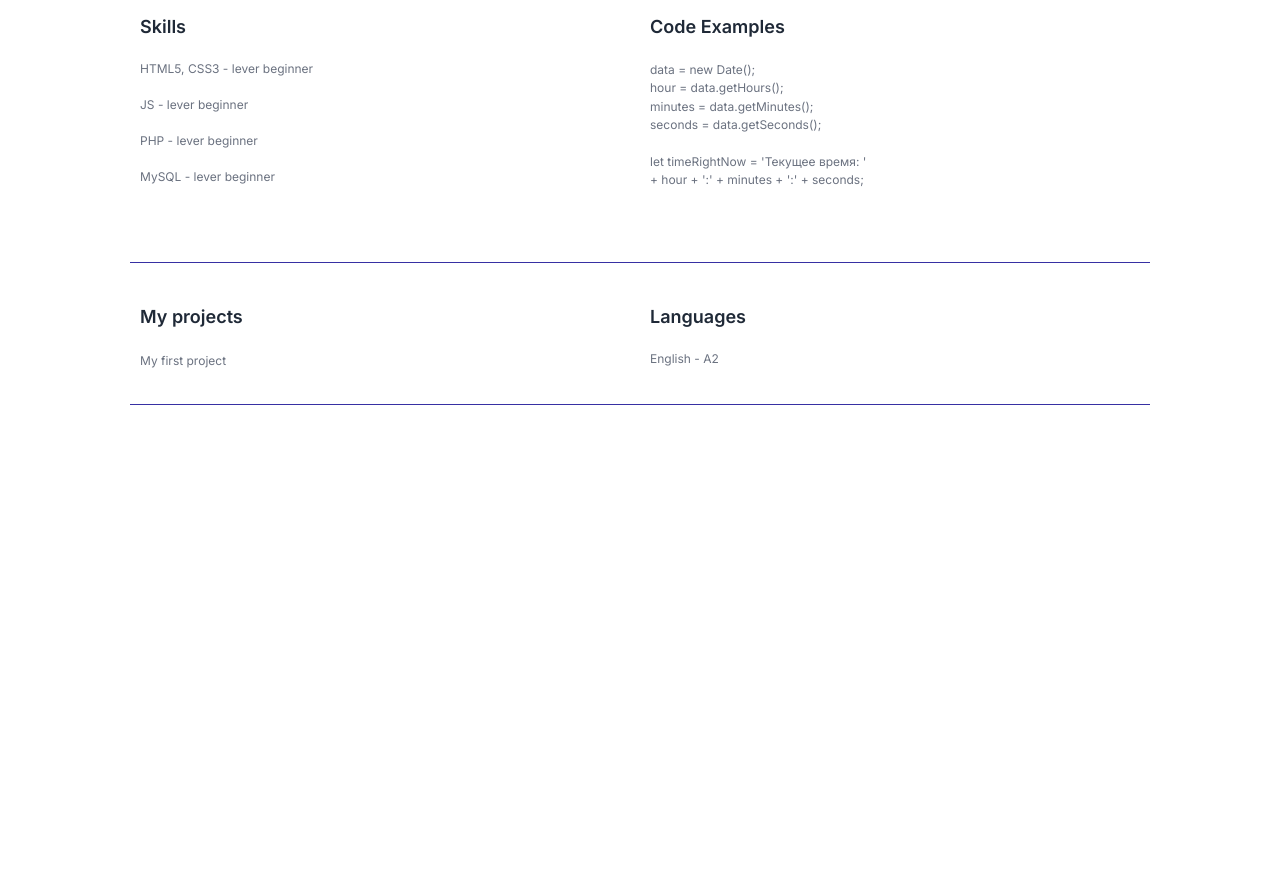
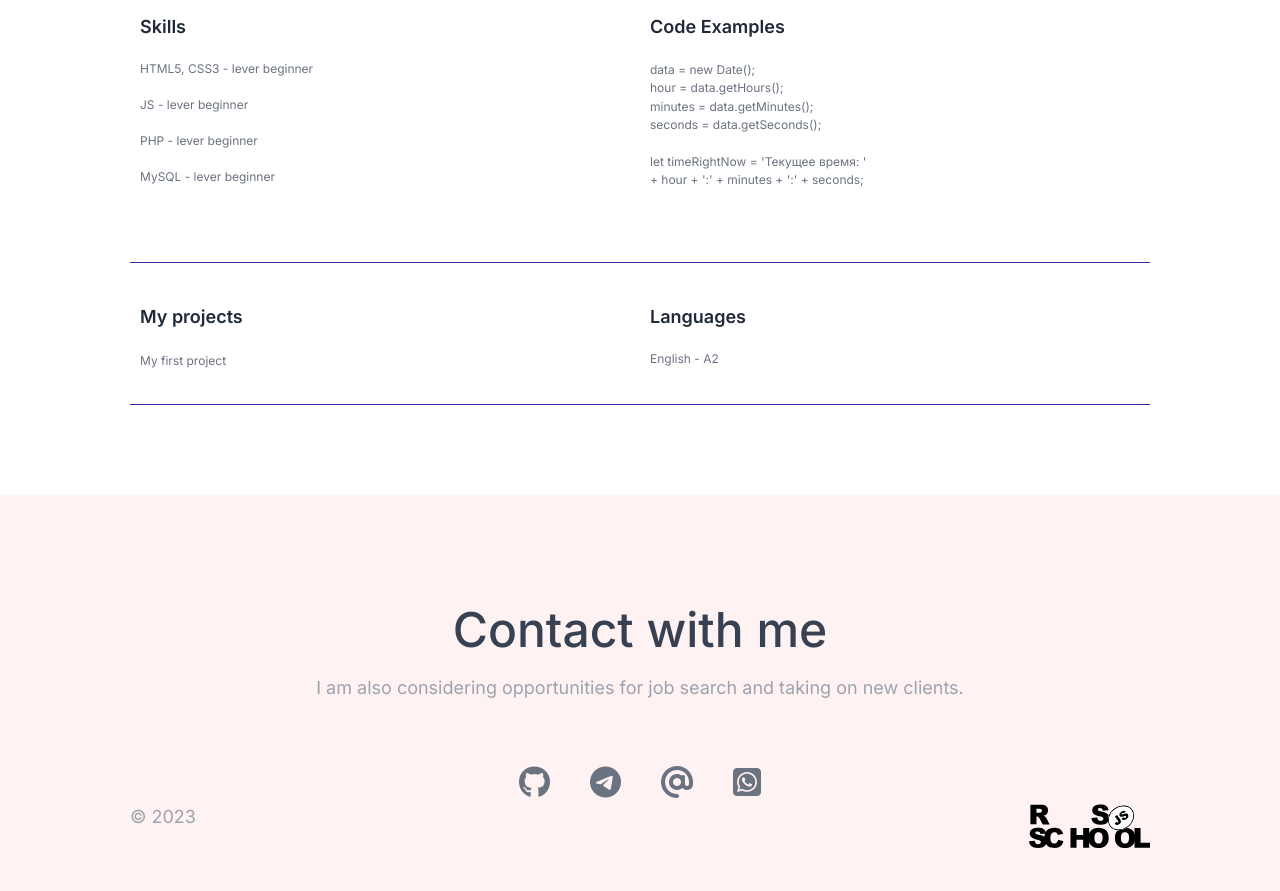
Before and after one commit to Umbassa-winner/rsschool-cv, a plain HTML site: page index.html in a window 1280 px wide. Shown: the part 1632-2523 px from the top of the page. Before the commit the page ends 2067 px from the top, so only its background shows below. Drawn offline with Linux system fonts and the light colour scheme.

Commit message:
feat: add footer

```diff
--- a/index.html
+++ b/index.html
@@ -11,6 +11,11 @@
   <link rel="preconnect" href="https://fonts.googleapis.com">
   <link rel="preconnect" href="https://fonts.gstatic.com" crossorigin>
   <link href="https://fonts.googleapis.com/css2?family=Inter:wght@400;500;600;700&display=swap" rel="stylesheet">
+
+
+  <!-- FONT AWESOME -->
+
+  <script src="https://kit.fontawesome.com/ee075e0d95.js" crossorigin="anonymous"></script>
 
   <!--NORMALIZE-->
 
@@ -44,28 +49,23 @@
 <!-- SECOND BLOCK -->
     <section class="second_wrap">
       <div class="second_block">
-
         <div class="intro_hello">
           <div class="main_info">
-
             <div class="main_info_first_div">
               <div class="line">
                 <hr>
               </div>
               <p class="name">Daniel Panyukov</p>
             </div>
-
-            <h1>Code сreate.  <br>
-              Innovate iterate.</h1>
+            <h1>Code сreate  <br>
+              Innovate iterate</h1>
             <p class="introdution">Hello, I'm Daniel, a Web Developer. If you need a reliable hand to <br> code your digital vision and elevate your online presence, <br> let's join forces.</p>
-
             <button class="hire">Hire me</button>
             <button class="read_more">Portfolio</button>
           </div>
             <p class="work_time">I am currently open to working full-time.</p>
         </div>
-
-        <div class="photo"><img src="Face.jpg" alt="my_face"></div>
+        <div class="photo"><img src="img/Face.jpg" alt="my_face"></div>
       </div>
     </section>
 
@@ -75,17 +75,12 @@
           <span>From initial ideas to a unique web app with <br> branding, from a sketch </span>
           <span class="purple">on paper <br> to the final product.</span>
         </div>
-
           <div class="information">
-
             <div class="first_info">
               <div class="about_me">
-
                 <h5>About me</h5>
                 <p>I got interested in IT sphere as it seemed unattainable and foreign to me. I used to work on creating advertising videos in Adobe After Effects. Then, I met someone who helped me develop a learning plan for web development. In six months, I mastered basic frontend/backend skills and I plan to continue learning. I believe that perseverance, curiosity, discipline and determination will help me to become a skilled web developer.</p>
-
               </div>
-
               <div class="education">
                 <h5>Education</h5>
                 <ul>
@@ -95,9 +90,7 @@
                   <li>php.zone - PHP, MySql, Php OOP</li>
                 </ul>
               </div>
-
             </div>
-
             <div class="second_info">
               <div class="skills">
                 <h5>Skills</h5>
@@ -108,7 +101,6 @@
                   <li>MySQL - lever beginner</li>
                 </ul>
               </div>
-
               <div class="code_examples">
                 <h5>Code Examples</h5>
                 <pre class="pre">
@@ -123,30 +115,37 @@ let timeRightNow = 'Текущее время: '
               </pre>
               </div>
             </div>
-
-
-
             <div class="third_info">
               <div class="my_projects">
                 <h5>My projects</h5>
                 <a href="https://daniel.fvds.ru/">My first project</a>
               </div>
-
               <div class="languages">
                 <h5>Languages</h5>
                 <p>English - A2</p>
-
               </div>
             </div>
-
-
-
           </div>
-
       </div>
     </section>
+  </main>
 
-  </main>
+  <footer class="footer_wrap">
+    <div class="fourth_container">
+      <h4>Contact with me</h4>
+      <p>I am also considering opportunities for job search and taking on new clients.</p>
+      <div class="icons">
+        <div><i class="fa-brands fa-github fa-2xl"></i></div>
+        <div><i class="fa-brands fa-telegram fa-2xl"></i></div>
+        <div><i class="fa-solid fa-at fa-2xl"></i></div>
+        <div><i class="fa-brands fa-square-whatsapp fa-2xl"></i></div>
+      </div>
+      <div class="year_rsschool">
+        <div class="year"><span>© 2023</span></div>
+        <div class="rsschool"></div>
+      </div>
+    </div>
+  </footer>
 
 
 
--- a/style.css
+++ b/style.css
@@ -204,6 +204,7 @@
   padding: 0px 130px;
   display: flex;
   flex-direction: column;
+  margin-bottom: 60px;
 }
 
 .slogan {
@@ -243,6 +244,7 @@
 }
 
 .about_me, .skills, .my_projects, .code_examples, .education,.languages {
+  /* width: calc(50% - 20px); */
   width: 520px;
   border-bottom: 1px solid #3730A3;
   padding: 10px;
@@ -333,3 +335,75 @@
   line-height: 16px;
   color: #6B7280;
 }
+
+/* FOOTER */
+
+
+.footer_wrap {
+  background-color: #fef2f2;
+}
+
+.fourth_container {
+  padding: 0px 130px;
+  margin-left: auto;margin-right: auto;
+  box-sizing: border-box;
+  max-width: 1480px;
+}
+
+.fourth_container h4 {
+  padding-top: 111px;
+  padding-bottom: 20px;
+  font-family: 'Inter';
+  font-style: normal;
+  font-weight: 500;
+  font-size: 48px;
+  line-height: 48px;
+  text-align: center;
+  color: #374151;
+  margin: 0;
+}
+
+.fourth_container p {
+  padding-bottom: 60px;
+  font-family: 'Inter';
+  font-style: normal;
+  font-weight: 400;
+  font-size: 18px;
+  line-height: 28px;
+  text-align: center;
+  color: #9CA3AF;
+}
+
+.icons {
+  display: flex;
+  flex-direction: row;
+ justify-content: center;
+}
+
+.icons div i{
+  padding: 20px;
+  /* display: flex; */
+  color: #6b7280;
+}
+
+.year_rsschool {
+  display: flex;
+  justify-content: space-between;
+}
+.year {
+  padding-bottom: 60px;
+  font-family: 'Inter';
+  font-style: normal;
+  font-weight: 400;
+  font-size: 18px;
+  line-height: 28px;
+  color: #9CA3AF;
+}
+.rsschool {
+  object-position: right;
+  background-image: url(img/rs_school_js.svg);
+  width: 121px;
+  height: 45px;
+  background-size: contain;
+  background-repeat: no-repeat;
+}
```
Also changed, not shown: img/Face.jpg (renamed from Face.jpg), img/rs_school_js.svg (added).
